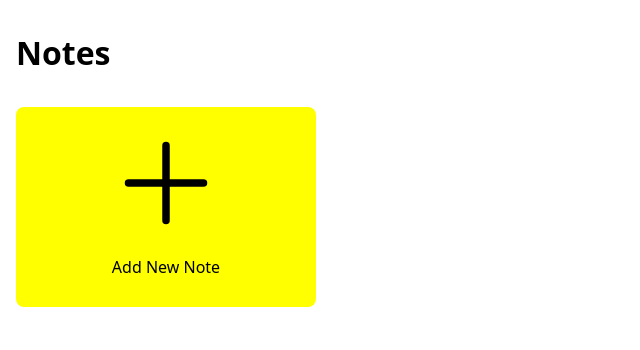
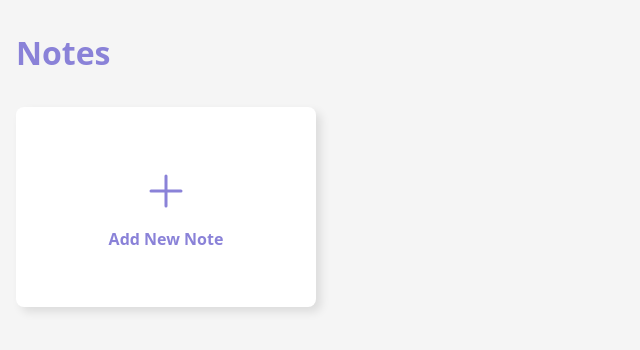
Before and after one commit to simonpartridge86/notes-app, a React (Vite) app: page / in a window 1280 px wide. Shown: the top 350 px of the page, without its empty margins (0-640 px from the left). Built offline with nearby package versions, Linux system fonts and the light colour scheme.

Commit message:
update note colour styling

```diff
--- a/src/components/AddNote.tsx
+++ b/src/components/AddNote.tsx
@@ -18,8 +18,10 @@ export const AddNote = ({ onClick }: AddNoteProps) => {
       }}
       aria-label="Add New Note"
     >
-      <PlusIcon />
-      <p>Add New Note</p>
+      <span className="add-note-icon">
+        <PlusIcon />
+      </span>
+      <span>Add New Note</span>
     </div>
   );
 };
--- a/src/global.css
+++ b/src/global.css
@@ -6,6 +6,8 @@
   min-height: 100vh;
   padding: 1rem;
   gap: 1rem;
+  background-color: var(--color-light-grey);
+  color: var(--color-black);
 }
 
 .app-header {
@@ -14,6 +16,7 @@
 
 .page-title {
   font-size: 2rem;
+  color: var(--color-purple);
 }
 
 .notes-list {
@@ -30,7 +33,8 @@
   height: 200px;
   padding: 0.5rem 1rem;
   border-radius: 0.5rem;
-  background-color: yellow;
+  background-color: var(--color-white);
+  box-shadow: var(--box-shadow-light);
 }
 
 .note-footer {
@@ -41,7 +45,7 @@
 
 .note-actions {
   display: flex;
-  gap: 0.5rem;
+  gap: 0.25rem;
 }
 
 .add-note {
@@ -49,29 +53,40 @@
   flex-direction: column;
   justify-content: center;
   align-items: center;
+  gap: 1rem;
   height: 200px;
   padding: 1rem;
   border-radius: 0.5rem;
-  background-color: yellow;
+  background-color: var(--color-white);
   cursor: pointer;
   user-select: none;
+  box-shadow: var(--box-shadow-light);
+  font-weight: bold;
+  color: var(--color-purple);
+}
+
+.add-note-icon {
+  width: 3rem;
+  height: 3rem;
 }
 
 .add-note:hover {
-  background-color: lightyellow;
+  border: 2px solid var(--color-purple);
+  box-shadow: var(--box-shadow-dark);
 }
 
 .add-note:active {
-  background-color: yellow;
+  transform: translateX(2px) translateY(2px);
 }
 
 .icon-button {
   display: flex;
   justify-content: center;
   align-items: center;
+  padding: 0.25rem;
+  user-select: none;
+  border-radius: 4px;
   cursor: pointer;
-  color: active;
-  user-select: none;
 
   > svg {
     width: 1.5rem;
@@ -80,17 +95,18 @@
 }
 
 .icon-button:hover {
-  color: grey;
+  color: var(--color-purple);
 }
 
 .icon-button:active {
-  color: black;
+  transform: translateX(1px) translateY(1px);
+  color: var(--color-purple);
 }
 
 dialog {
   border: none;
   border-radius: 0.5rem;
-  background-color: lightyellow;
+  background-color: var(--color-white);
   padding: 0;
   width: 400px;
 }
@@ -132,23 +148,28 @@ dialog::backdrop {
 .form-input {
   width: 100%;
   padding: 8px;
-  border: 1px solid #ccc;
+  border: 1px solid var(--color-light-purple);
   border-radius: 4px;
   resize: none;
 }
 
 .form-button {
   width: 100%;
-  background: #007bff;
+  background: var(--color-purple);
   color: white;
   padding: 10px;
   border: none;
   border-radius: 4px;
   cursor: pointer;
+  font-weight: bold;
 }
 
 .form-button:hover {
-  background: #0056b3;
+  background: var(--color-light-purple);
+}
+
+.form-button:active {
+  background: var(--color-purple);
 }
 
 .form-input-count {
```
